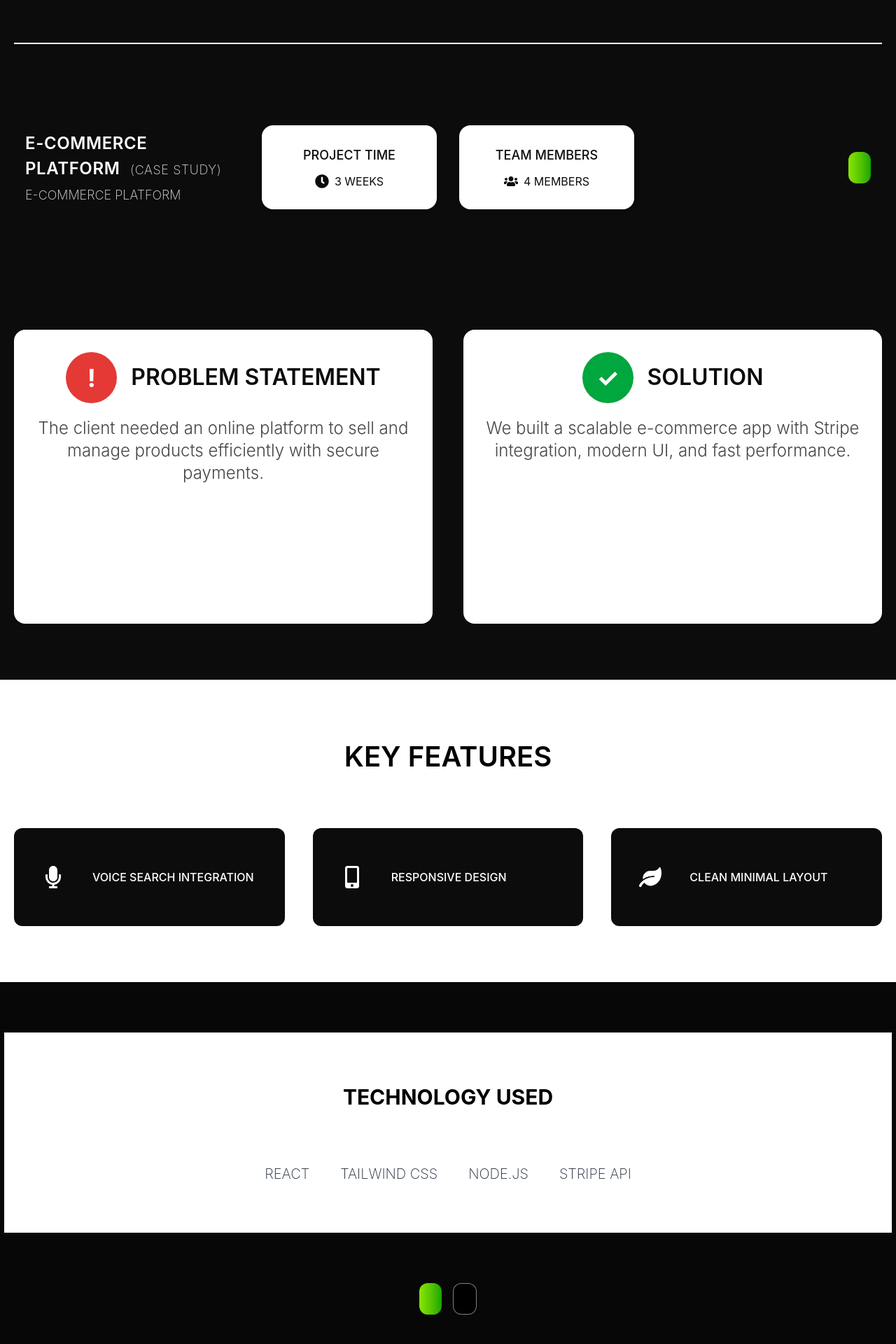
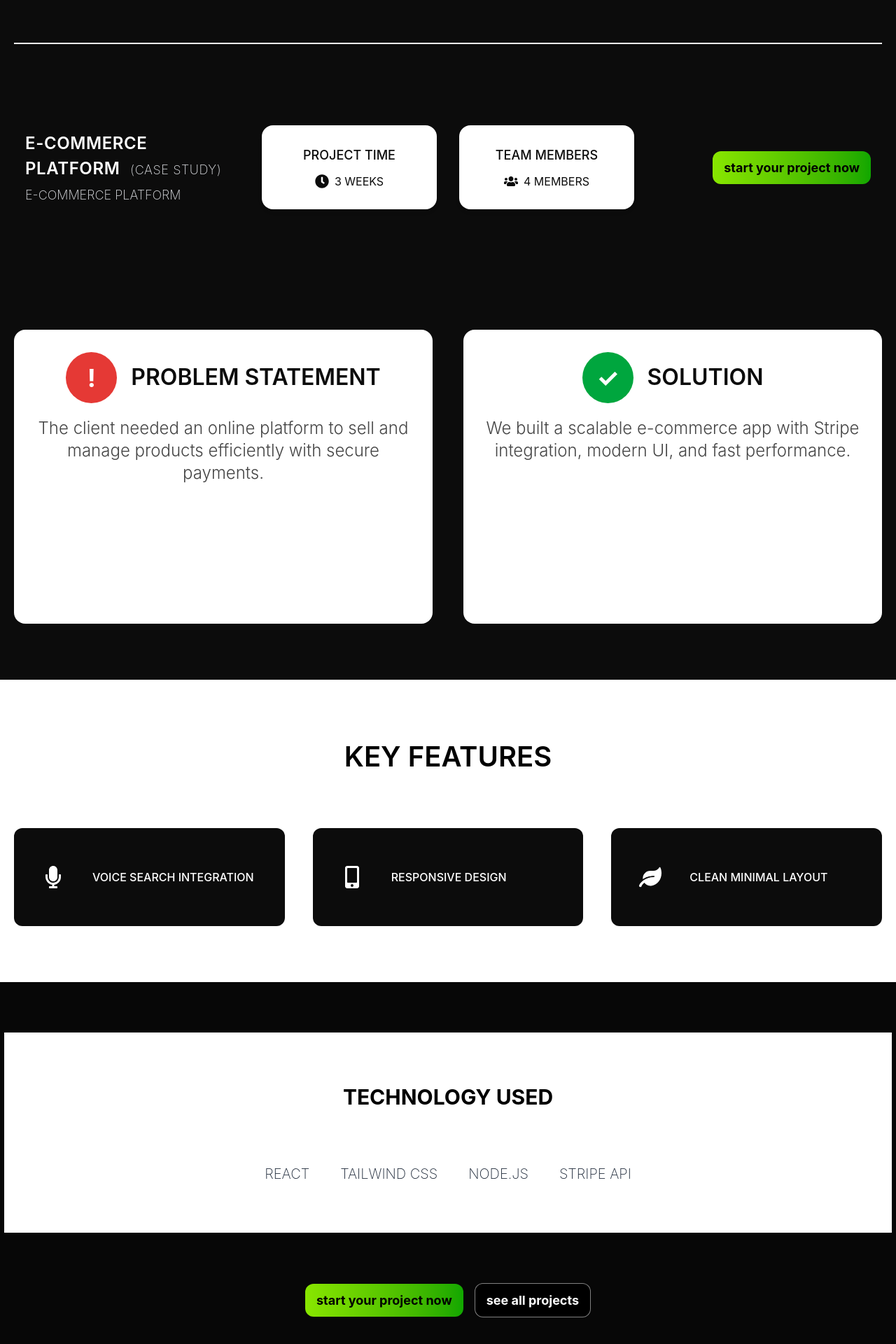
Before and after one commit to dina-abaza/comany-portfolio, a Next.js app: page /ourwork/1 in a window 1280 px wide. Shown: the part 927-2847 px from the top of the page at 70% size. Built offline with nearby package versions, Linux system fonts and the light colour scheme.

Commit message:
edit buttons

```diff
--- a/src/components/ourworkshowcase.jsx
+++ b/src/components/ourworkshowcase.jsx
@@ -142,7 +142,7 @@ export default function OurWorkShowcase() {
 
             {/* Button */}
             <div className="flex justify-center lg:justify-end mt-6 lg:mt-0">
-              <PrimaryButton href={"/contact"} />
+              <PrimaryButton href={"/contact"} text={"start your project now"}/>
             </div>
           </div>
         </div>
@@ -229,8 +229,8 @@ export default function OurWorkShowcase() {
 
       {/* Action Buttons */}
       <div className="my-[40px] md:my-[72px] flex flex-col sm:flex-row md:flex-row justify-center items-center gap-4">
-        <PrimaryButton href={"/contact"} />
-        <SecondaryButton href={"/ourwork"} />
+        <PrimaryButton href={"/contact"} text={"start your project now"}/>
+        <SecondaryButton href={"/ourwork"} text={"see all projects"}/>
       </div>
     </>
   );
```
